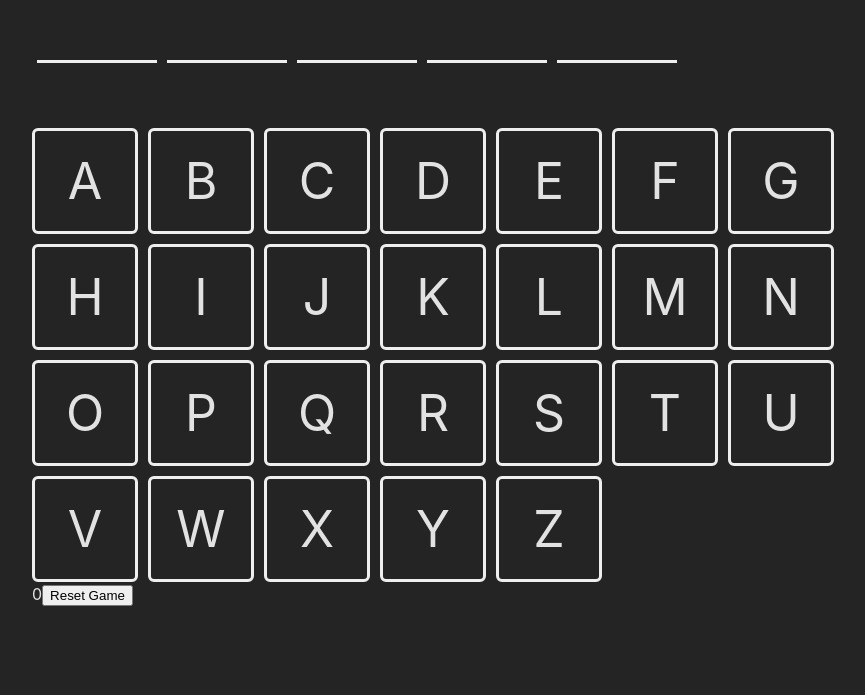
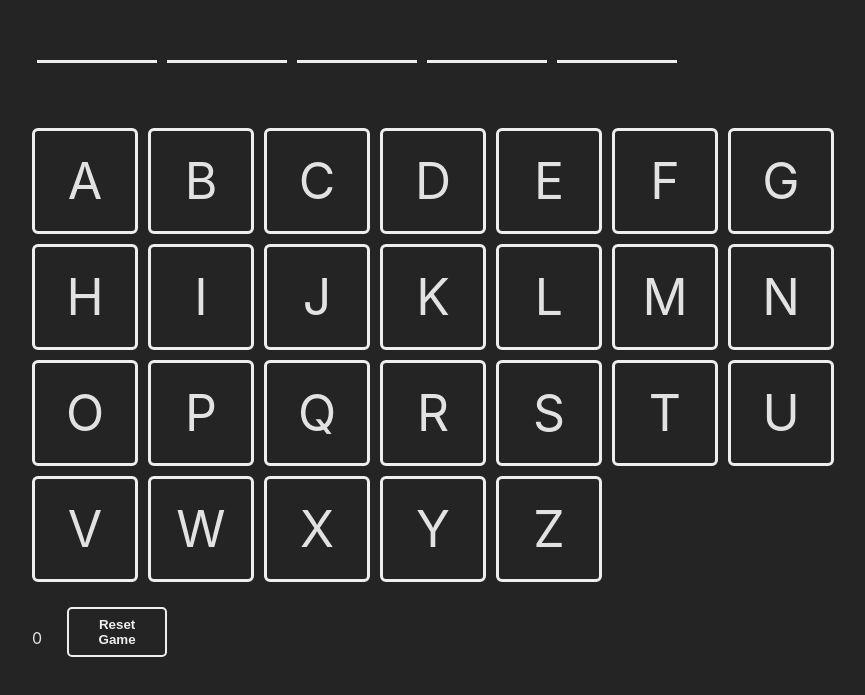
Before and after one commit to EdgarAlonsoPerez/hangman, a React (Vite) app: page / in a window 1280 px wide. Shown: the part 145-840 px from the top of the page, without its empty margins (207-1072 px from the left). Built offline with nearby package versions, Linux system fonts and the light colour scheme.

Commit message:
fix(css): adds CSS styling for 'reset game' button

```diff
--- a/src/index.css
+++ b/src/index.css
@@ -55,9 +55,22 @@
   cursor: pointer;
   font-size:50px;
 }
+
 .letter.is-picked {
   color: #fff;
   background: #09f;
   opacity: 0.6; /* Reducing opacity to make it appear disabled */
   pointer-events: none; /* Disabling pointer events */
 }
+
+.board button {
+  padding: 8px 12px;
+  margin: 25px;
+  background: transparent;
+  border: 2px solid #eeeeee;color: #eee;
+  width: 100px;
+  border-radius: 5px;
+  transition: 0.2s;
+  font-weight: bold;
+  cursor: pointer;
+}
```
